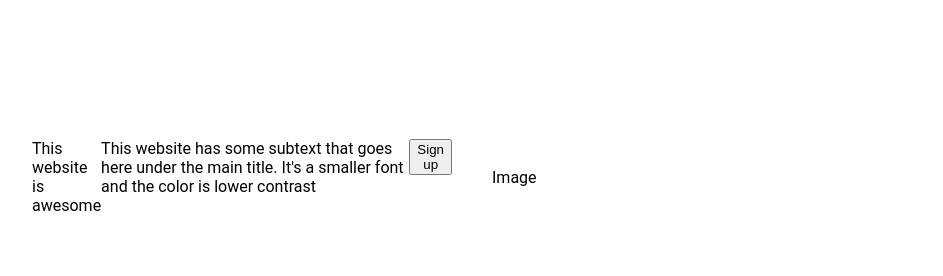
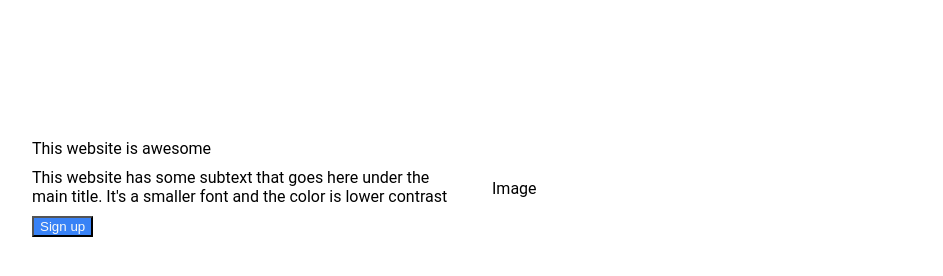
Before and after one commit to and-roque/landing-page-odin, a plain HTML site: page index.html in a window 1280 px wide. Shown: the part 62-338 px from the top of the page, without its empty margins (168-1111 px from the left). Drawn offline with Linux system fonts and the light colour scheme.

Commit message:
Add style to container

```diff
--- a/index.html
+++ b/index.html
@@ -10,17 +10,17 @@
 <body>
     <div class="header">
     <div class="logo">LOGO</div>
-        <ul class="menu">
+        <ul class="menu second-text">
             <li><a>header link one</a></li>
             <li><a>header link two</a></li>
             <li><a>header link three</a></li>
         </ul>
     </div>
     <div class="container-one">
-        <div class="item">
+        <div class="item subitem">
             <div class="title">This website is awesome</div>
             <div class="subtext">This website has some subtext that goes here under the main title. It's a smaller font and the color is lower contrast</div>
-            <div class="sign-up"><button>Sign up</button></div>
+            <div class="sign-up"><button class="main-text">Sign up</button></div>
         </div>
         <div class="item">Image</div>
     </div>
--- a/styles.css
+++ b/styles.css
@@ -11,6 +11,10 @@ body {
     align-items: center;
     flex: 1;
     margin-bottom: 150px;
+}
+
+.main-text {
+    color: #F9FAF8;
 }
 
 .logo {
@@ -36,8 +40,13 @@ ul {
 .item {
     display: flex;
     flex: 1;
+    gap: 10px;
 }
 
 .subitem {
     flex-direction: column;
 }
+
+button {
+    background-color: #3882F6;
+}
```
